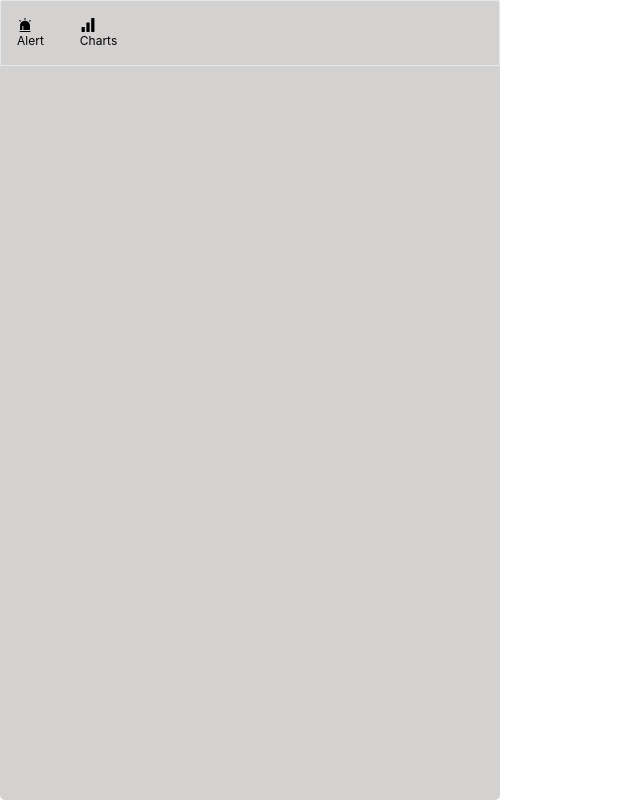
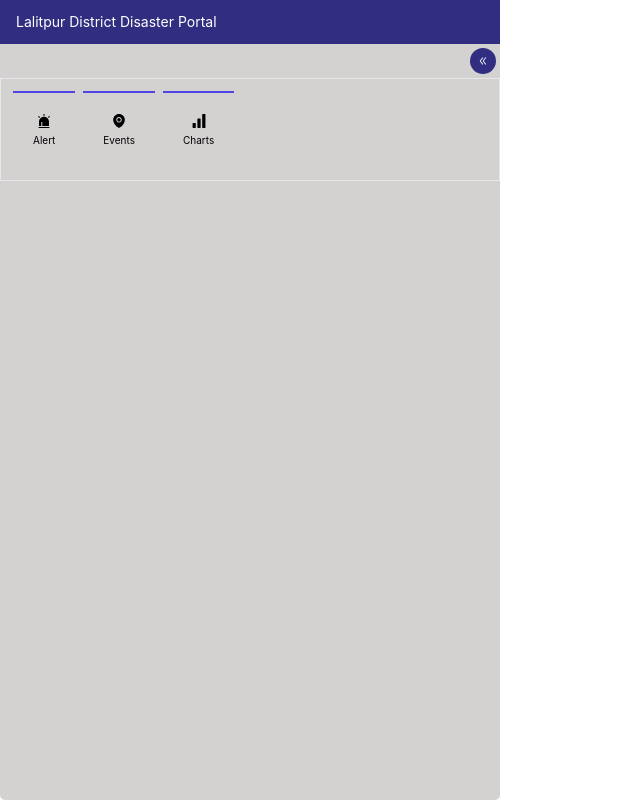
Before and after one commit to cecililu/Responsive-Sidebar-ReactJS, a React (Create React App) app: page / in a window 1280 px wide. Shown: the whole page, without its empty margins (0-640 px from the left). Built offline with nearby package versions, Linux system fonts and the light colour scheme.

Commit message:
added open and close button

```diff
--- /dev/null
+++ b/src/Sidebar/Alert.js
@@ -0,0 +1,7 @@
+import React from 'react'
+
+export const Alert = () => {
+  return (
+    <div>Alert</div>
+  )
+}
--- /dev/null
+++ b/src/Sidebar/Chart.js
@@ -0,0 +1,7 @@
+import React from 'react'
+
+export const Chart = () => {
+  return (
+    <div>Chart</div>
+  )
+}
--- /dev/null
+++ b/src/Sidebar/Event.js
@@ -0,0 +1,7 @@
+import React from 'react'
+
+export const Event = () => {
+  return (
+    <div>Event</div>
+  )
+}
--- a/src/Sidebar/Sidebar.js
+++ b/src/Sidebar/Sidebar.js
@@ -1,6 +1,12 @@
 import { motion } from "framer-motion";
-import React from "react";
-import { AiFillAlert, AiFillSignal } from "react-icons/ai";
+import React, { useState } from "react";
+import {
+  AiFillAlert,
+  AiFillSignal,
+  AiFillEnvironment,
+  AiOutlineDoubleLeft,
+  AiOutlineDoubleRight,
+} from "react-icons/ai";
 import "../App.css";
 
 const routes = [
@@ -9,22 +15,53 @@ const routes = [
     icon: <AiFillAlert />,
   },
   {
+    name: "Events",
+    icon: <AiFillEnvironment />,
+  },
+  ,
+  {
     name: "Charts",
     icon: <AiFillSignal />,
   },
 ];
 
 export const Sidebar = ({ children }) => {
+  const [sideBarOpen, setsideBarOpen] = useState(
+    <AiOutlineDoubleLeft size={10} />
+  );
+  const handlerSideBarOpen = () => {
+    if (sideBarOpen === <AiOutlineDoubleLeft size={10} />) {
+      setsideBarOpen(<AiOutlineDoubleRight size={10} />);
+    } else if (sideBarOpen === <AiOutlineDoubleRight size={10} />);
+    {
+      setsideBarOpen(<AiOutlineDoubleLeft size={10} />);
+    }
+  };
+
   return (
     <div className="sidebar-container">
       <motion.div animate={{ width: "500px" }} className="side-bar">
-        <div className="flex p-2 border">
+        <div className="bg-indigo-900 text-sm text-white px-2 py-3">
+          <p className="pl-2">Lalitpur District Disaster Portal</p>
+        </div>
+        <div
+          className="text-white flex justify-end border-rounded cursor-pointer"
+          onClick={handlerSideBarOpen}
+        >
+          <div className="bg-indigo-900 m-1 rounded-full p-2">
+            {" "}
+            {sideBarOpen}
+          </div>
+        </div>
+        <div className="flex p-3 border">
           {routes.map((index) => {
             return (
               <>
-                <div className="p-2 mr-5 ">
-                  <span>{index.icon}</span>
-                  <p className="text-xs">{index.name}</p>
+                <div className="p-5 mr-2  border-t-2 border-indigo-600 hover:bg-gray-400 hover:text-white cursor-pointer">
+                  <center>
+                    <span>{index.icon}</span>
+                  </center>
+                  <p className="text-[10px] pt-1">{index.name}</p>
                 </div>
               </>
             );
```
